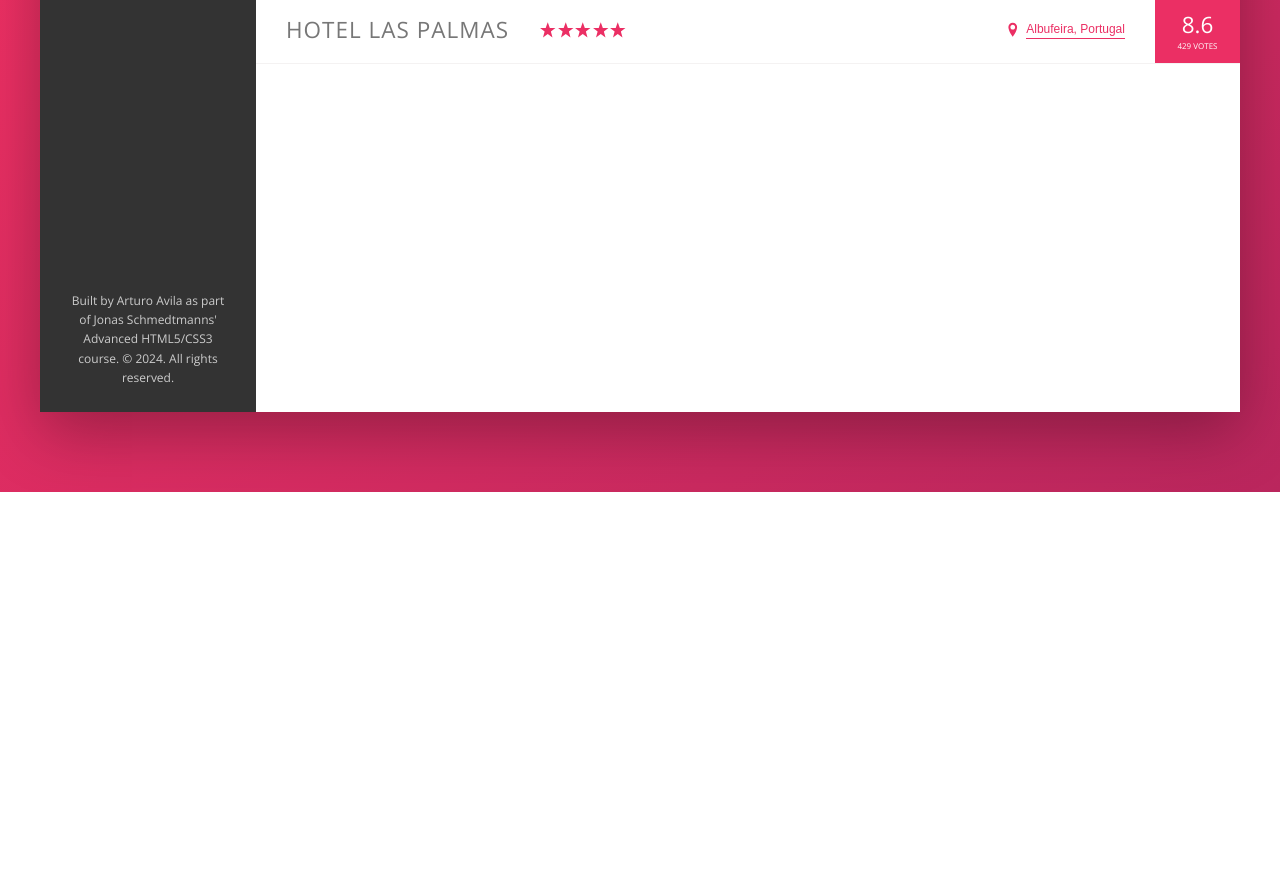
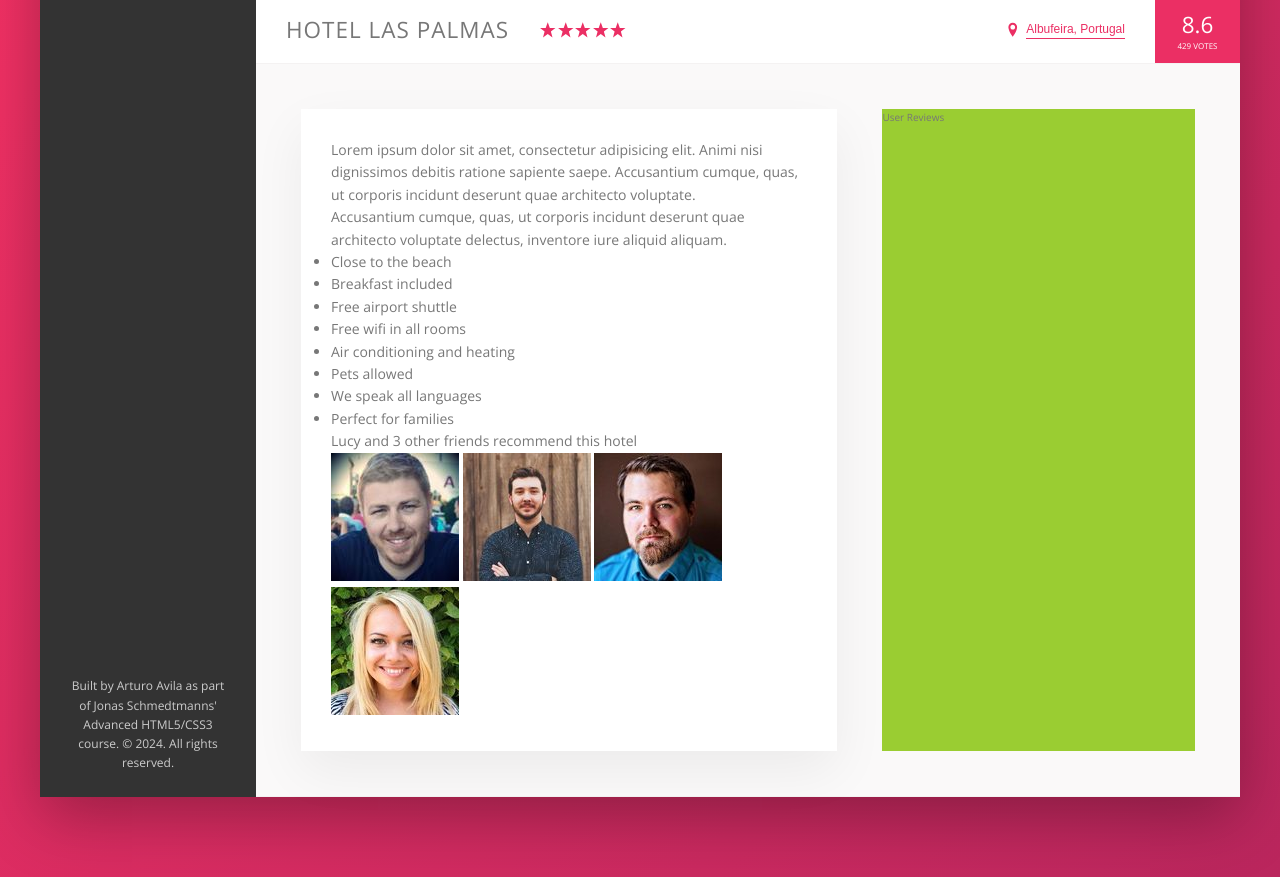
Before and after one commit to ADPenrose/trillo-project, a plain HTML site: page index.html in a window 1280 px wide. Shown: the part 538-1415 px from the top of the page. Before the commit the page ends 1030 px from the top, so only its background shows below. Drawn offline with nearby package versions, Linux system fonts and the light colour scheme.

Commit message:
Began working on the description section

```diff
--- a/index.html
+++ b/index.html
@@ -150,6 +150,59 @@
 							<div class="overview__rating-count">429 votes</div>
 						</div>
 					</div>
+
+					<div class="detail">
+						<div class="description">
+							<p class="paragraph">
+								Lorem ipsum dolor sit amet, consectetur adipisicing elit. Animi
+								nisi dignissimos debitis ratione sapiente saepe. Accusantium
+								cumque, quas, ut corporis incidunt deserunt quae architecto
+								voluptate.
+							</p>
+							<p class="paragraph">
+								Accusantium cumque, quas, ut corporis incidunt deserunt quae
+								architecto voluptate delectus, inventore iure aliquid aliquam.
+							</p>
+							<ul class="list">
+								<li class="list__item">Close to the beach</li>
+								<li class="list__item">Breakfast included</li>
+								<li class="list__item">Free airport shuttle</li>
+								<li class="list__item">Free wifi in all rooms</li>
+								<li class="list__item">Air conditioning and heating</li>
+								<li class="list__item">Pets allowed</li>
+								<li class="list__item">We speak all languages</li>
+								<li class="list__item">Perfect for families</li>
+							</ul>
+							<div class="recommend">
+								<p class="recommend__count">
+									Lucy and 3 other friends recommend this hotel
+								</p>
+								<div class="recommend__friends">
+									<img
+										src="img/user-3.jpg"
+										alt="Friend 1"
+										class="recommend__photo"
+									/>
+									<img
+										src="img/user-4.jpg"
+										alt="Friend 2"
+										class="recommend__photo"
+									/>
+									<img
+										src="img/user-5.jpg"
+										alt="Friend 3"
+										class="recommend__photo"
+									/>
+									<img
+										src="img/user-6.jpg"
+										alt="Friend 4"
+										class="recommend__photo"
+									/>
+								</div>
+							</div>
+						</div>
+						<div class="user-reviews">User Reviews</div>
+					</div>
 				</main>
 			</div>
 		</div>
--- a/sass/_base.scss
+++ b/sass/_base.scss
@@ -32,6 +32,9 @@ Grey dark 3: #999
 	--color-grey-dark-3: #999;
 
 	--shadow-dark: 0 2rem 6rem rgba(0, 0, 0, 0.3);
+	--shadow-light: 0 2rem 5rem rgba(0, 0, 0, 0.06);
+
+	--line: 1px solid var(--color-grey-light-2);
 }
 
 * {
--- a/sass/_components.scss
+++ b/sass/_components.scss
@@ -199,7 +199,7 @@
 .overview {
 	display: flex;
 	align-items: center;
-	border-bottom: 1px solid var(--color-grey-light-2);
+	border-bottom: var(--line);
 
 	&__heading {
 		font-size: 2.25rem;
--- a/sass/_layout.scss
+++ b/sass/_layout.scss
@@ -12,7 +12,7 @@
 	font-size: 1.4rem;
 	height: 7rem;
 	background-color: #fff;
-	border-bottom: 1px solid var(--color-grey-light-2);
+	border-bottom: var(--line);
 	display: flex;
 	justify-content: space-between;
 	align-items: center;
@@ -33,7 +33,25 @@
 .hotel-view {
 	background-color: #fff;
 	flex: 1;
+}
 
-	// DEV:
-	height: 80rem;
+.detail {
+	display: flex;
+	padding: 4.5rem;
+	background-color: var(--color-grey-light-1);
+	border-bottom: var(--line);
 }
+
+.description {
+	font-size: 1.4rem;
+	background-color: #fff;
+	box-shadow: var(--shadow-light);
+	padding: 3rem;
+	flex: 0 0 60%;
+	margin-right: 4.5rem;
+}
+
+.user-reviews {
+	background-color: yellowgreen;
+	flex: 1;
+}
```
Also changed, not shown: css/style.css.
